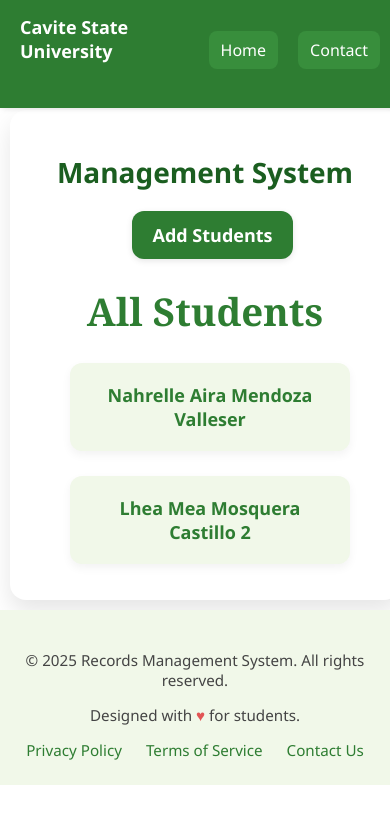
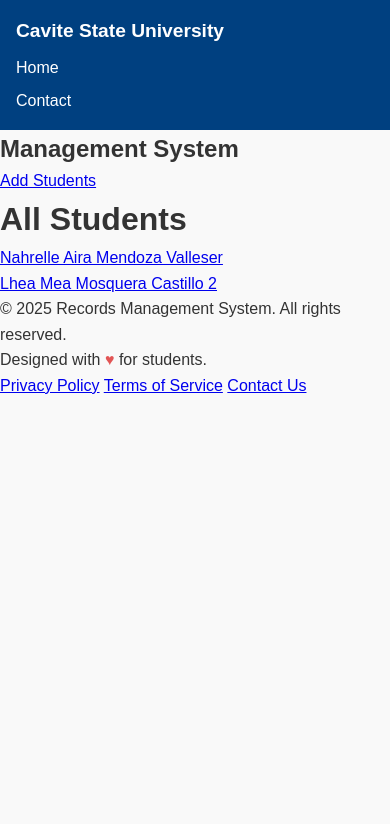
Before and after one commit to sikayla/Final-Project, a Django app: page / in a window 390 px wide. Shown: the top 824 px of the page. Run offline with Django 5.2, Linux system fonts and the light colour scheme; data comes from the database, SQL or seed files in the repository.

Commit message:
edit responsiveness

```diff
--- a/static/css/navbar_contach_dashboard.css
+++ b/static/css/navbar_contach_dashboard.css
@@ -1,310 +1,110 @@
-/* ============ BASE STYLES ============ */
-body {
-    font-family: 'Segoe UI', sans-serif;
-    color: #333;
+/* Base Reset */
+* {
+    box-sizing: border-box;
     margin: 0;
     padding: 0;
-    margin-left: 180px;
-    /* background: linear-gradient(to right, #a8e063, #1b5e20); */
 }
 
-.container {
-    width: calc(100% - 40px);
-    margin: 20px;
-    padding-bottom: 180px;
-    border-radius: 16px;
-    box-shadow: 0 12px 24px rgba(0, 0, 0, 0.1);
-    background-color: #ffffff;
+/* Body Styling */
+body {
+    font-family: Arial, sans-serif;
+    line-height: 1.6;
+    background-color: #f9f9f9;
+    color: #333;
 }
 
-.container h2 {
-    text-align: center;
-    font-size: 36px;
-    margin-bottom: 20px;
-    color: #1b5e20;
-}
-
-.header-container {
-    text-align: center;
-    font-size: larger;
-    font-family: Cambria, Georgia, Times, 'Times New Roman', serif;
-    color: #2e7d32;
-}
-
-/* Add Learner Button */
-.add-learner-btn {
-    text-align: left;
-    margin-bottom: 20px;
-    margin-left: 40px;
-}
-
-.add-learner-btn a {
-    text-decoration: none;
-    font-size: 18px;
-    font-weight: 600;
-    color: #ffffff;
-    background-color: #2e7d32;
-    border-radius: 12px;
-    border: none;
-    padding: 12px 20px;
-    display: inline-block;
-    box-shadow: 0 2px 6px rgba(0, 0, 0, 0.1);
-    transition: background-color 0.3s ease;
-}
-
-.add-learner-btn a:hover {
-    background-color: #1b5e20;
-}
-
-/* Learner List Styles */
-.container ul {
-    display: grid;
-    grid-template-columns: repeat(auto-fill, minmax(250px, 1fr));
-    gap: 25px;
-    list-style: none;
-    padding: 0;
-    margin-left: 40px;
-}
-
-.container li {
-    background-color: #f1f8e9;
-    padding: 20px;
-    border-radius: 12px;
-    font-weight: bold;
-    text-align: center;
-    transition: all 0.3s ease;
-    box-shadow: 0 4px 10px rgba(0, 0, 0, 0.05);
-}
-
-.container li:hover {
-    background-color: #dcedc8;
-    box-shadow: 0 6px 12px rgba(0, 0, 0, 0.08);
-}
-
-.container li a {
-    text-decoration: none;
-    font-size: 18px;
-    font-weight: 600;
-    color: #2e7d32;
-    transition: color 0.3s ease;
-}
-
-.container li a:hover {
-    color: #1b5e20;
-}
-
-/* ============ SIDEBAR NAVBAR ============ */
+/* Navbar */
 .navbar {
-    position: fixed;
-    top: 0;
-    left: 0;
-    height: 100vh;
-    width: 180px;
-    background-color: #2e7d32;
-    color: white;
+    background-color: #004080;
+    padding: 1rem;
     display: flex;
-    flex-direction: column;
-    align-items: flex-start;
-    padding: 30px 20px;
-    z-index: 1000;
-    box-shadow: 2px 0 6px rgba(0, 0, 0, 0.15);
+    flex-wrap: wrap;
+    justify-content: space-between;
+    align-items: center;
 }
 
 .navbar-logo {
-    font-size: 22px;
+    color: white;
+    font-size: 1.2rem;
     font-weight: bold;
-    margin-bottom: 30px;
-    width: 100%;
 }
 
 .navbar-links {
     list-style: none;
-    padding: 0;
-    width: 100%;
     display: flex;
-    flex-direction: column;
-}
-
-.navbar-links li {
-    width: 100%;
-    margin-bottom: 15px;
+    gap: 1rem;
 }
 
 .navbar-links li a {
     color: white;
     text-decoration: none;
-    font-weight: 500;
-    padding: 10px 15px;
-    display: block;
-    border-radius: 8px;
-    background-color: #388e3c;
-    transition: background 0.3s ease;
+    font-size: 1rem;
 }
 
-.navbar-links li a:hover {
-    background-color: #66bb6a;
-    color: #f0f4c3;
-}
-
-/* ============ CONTACT SECTION ============ */
+/* Contact Section */
 .contact-section {
+    padding: 2rem;
     display: flex;
     justify-content: center;
-    align-items: center;
-    padding: 80px 15px;
-    background: #f1f8e9;
 }
 
 .contact-container {
+    background: white;
+    padding: 2rem;
+    border-radius: 8px;
     max-width: 600px;
     width: 100%;
-    padding: 40px;
-    border-radius: 16px;
-    background: #ffffff;
-    box-shadow: 0 12px 24px rgba(0, 0, 0, 0.08);
+    box-shadow: 0 2px 8px rgba(0,0,0,0.1);
     text-align: center;
 }
 
-.contact-container h1 {
-    font-size: 30px;
-    margin-bottom: 10px;
-    color: #2e7d32;
-}
-
-.contact-container p {
-    font-size: 16px;
-    margin-bottom: 30px;
-    color: #666;
+.contact-form {
+    display: flex;
+    flex-direction: column;
+    gap: 1rem;
+    margin-top: 1rem;
 }
 
 .contact-form input,
 .contact-form textarea {
-    width: 100%;
-    padding: 12px 15px;
-    margin-bottom: 20px;
-    border: 1px solid #c8e6c9;
-    border-radius: 8px;
-    font-size: 15px;
-    transition: border-color 0.3s;
-    background-color: #f9fbe7;
-}
-
-.contact-form input:focus,
-.contact-form textarea:focus {
-    outline: none;
-    border-color: #aed581;
+    padding: 0.75rem;
+    font-size: 1rem;
+    border: 1px solid #ccc;
+    border-radius: 4px;
 }
 
 .contact-form button {
-    background-color: #388e3c;
+    padding: 0.75rem;
+    background-color: #004080;
     color: white;
-    font-weight: bold;
-    padding: 12px 25px;
-    border-radius: 8px;
-    font-size: 16px;
     border: none;
+    border-radius: 4px;
     cursor: pointer;
-    transition: background-color 0.3s ease;
 }
 
 .contact-form button:hover {
-    background-color: #2e7d32;
+    background-color: #003060;
 }
 
-.success-message {
-    background-color: #d4edda;
-    color: #155724;
-    padding: 10px 15px;
-    border: 1px solid #c3e6cb;
-    border-radius: 5px;
-}
-
-/* ============ FOOTER ============ */
-.main-footer {
-    background: #f1f8e9;
-    padding: 25px 0px;
-    text-align: center;
-    font-size: 0.95em;
-    color: #444;
-}
-
-.footer-links a {
-    color: #2e7d32;
-    margin: 0 10px;
-    text-decoration: none;
-}
-
-.footer-links a:hover {
-    text-decoration: underline;
-}
-
-/* ============ RESPONSIVE MEDIA QUERIES ============ */
-@media screen and (max-width: 768px) {
+/* Media Queries for Responsiveness */
+@media (max-width: 768px) {
     .navbar {
-        width: 100%;
-        height: auto;
-        flex-direction: row;
-        justify-content: space-between;
-        padding: 15px 20px;
-        position: fixed;
-        top: 0;
-        left: 0;
-    }
-
-    .navbar-logo {
-        font-size: 18px;
+        flex-direction: column;
+        align-items: flex-start;
     }
 
     .navbar-links {
-        flex-direction: row;
-        width: auto;
-        margin-right: 20px;
-    }
-
-    .navbar-links li {
-        margin: 0 10px;
-    }
-
-    .navbar-links li a {
-        padding: 8px 12px;
-    }
-
-    body {
-        margin-left: 0;
-        padding-top: 100px;
-    }
-
-    .container {
-        padding: 20px;
-        margin: 10px;
-    }
-
-    .container ul {
-        grid-template-columns: 1fr;
-        margin-right: 30px;
-    }
-
-    .add-learner-btn {
-        text-align: center;
-        margin-right: 25px;
-    }
-}
-
-@media screen and (max-width: 480px) {
-    .container h2 {
-        font-size: 28px;
+        flex-direction: column;
+        gap: 0.5rem;
+        margin-top: 0.5rem;
     }
 
     .contact-container {
-        padding: 20px;
+        padding: 1rem;
     }
 
     .contact-form input,
     .contact-form textarea {
-        font-size: 14px;
-    }
-
-    .contact-form button {
-        font-size: 14px;
+        font-size: 0.95rem;
     }
 }
--- a/templates/contact.html
+++ b/templates/contact.html
@@ -3,14 +3,14 @@
 <head>
     <meta charset="UTF-8">
     <title>Contact Us - CvSU</title>
+    <meta name="viewport" content="width=device-width, initial-scale=1.0">
     <link rel="stylesheet" type="text/css" href="/static/css/navbar_contach_dashboard.css">
-    <meta name="viewport" content="width=device-width, initial-scale=1.0">
 </head>
 <body>
 
     <!-- Navigation Bar -->
-   <nav class="navbar">
-    <div class="navbar-logo">Cavite State University</div>
+    <nav class="navbar">
+        <div class="navbar-logo">Cavite State University</div>
         <ul class="navbar-links">
             <li><a href="/">Home</a></li>
             <li><a href="/contact/">Contact</a></li>
```
Also changed, not shown: templates/student_info.html (+3 -8 lines).
